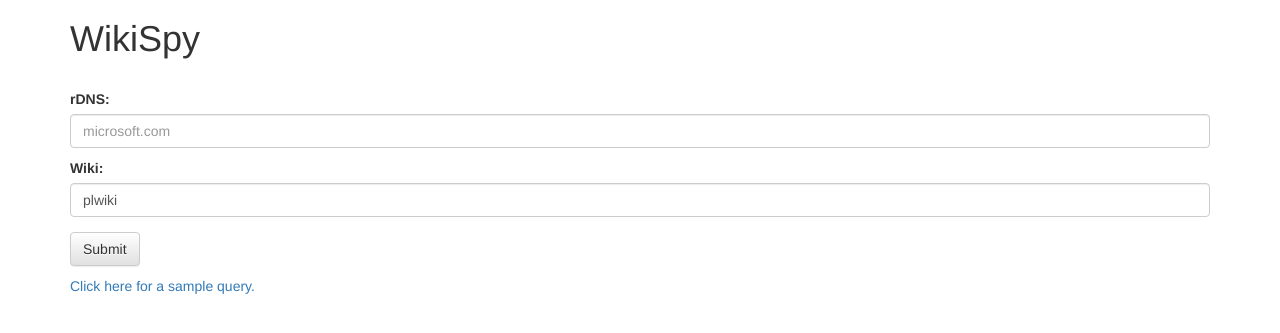
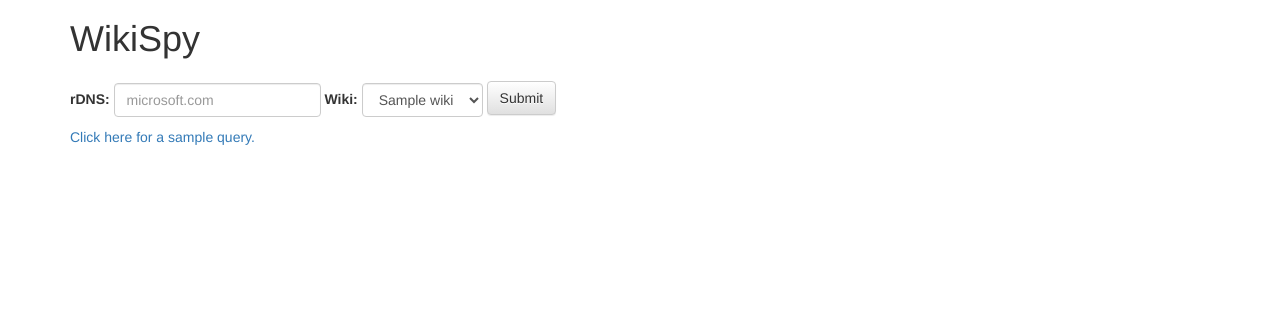
Before and after one commit to d33tah/wikispy, a Django app: template wikispy/templates/index.html in a window 1280 px wide. Shown: the part 51-384 px from the top of the page. Run offline with Django 3.2, Linux system fonts and the light colour scheme; the template is opened without the code that fills it: most values are stand-ins (such as "Sample title", 1, 10 or a date in 2020); some libraries are stand-ins or nearby versions.

Commit message:
Turn the list of wikis into a dropdown.

```diff
--- a/wikispy/templates/index.html
+++ b/wikispy/templates/index.html
@@ -6,12 +6,17 @@
 <p class="bg-danger padded">{{ error }}</p>
 {% endif %}
 
-<form action="." method="post">{% csrf_token %}
+<form action="." method="post" class="form-inline">{% csrf_token %}
   <div class="form-group">
     <label class="padded-top" for="rdns">{% trans "rDNS" %}:</label>
     <input class="form-control" name="rdns" id="rdns" placeholder="microsoft.com">
     <label class="padded-top" for="wiki">{% trans "Wiki" %}:</label>
-    <input class="form-control" name="wiki" id="wiki" value="plwiki">
+    <select class="form-control" name="wiki" id="wiki">
+    {% for wiki in wikis %}
+      <option value="{{ wiki.name }}">{{ wiki.name }}</option>
+    {% endfor %}
+    </select>
+
   </div>
   <button type="submit" class="btn btn-default">{% trans "Submit" %}</button>
 </form>
--- a/wikispy/views.py
+++ b/wikispy/views.py
@@ -1,5 +1,5 @@
 from django.shortcuts import render
-from wikispy.models import get_edits_by_rdns
+from wikispy.models import get_edits_by_rdns, Wiki
 from django.http import HttpResponseRedirect, HttpResponse
 from django.utils.translation import ugettext as _
 import itertools
@@ -10,11 +10,13 @@ def index(request):
     template_params = {}
     if rdns and wiki:
         return HttpResponseRedirect('/by_rdns/%s/%s' % (wiki, rdns))
-    else:
+    elif request.POST:
         template_params['error'] = _(
             '''Please enter rDNS and Wiki
                or click the "Sample query" link below.'''
         )
+    wikis = list(Wiki.objects.all())
+    template_params['wikis'] = wikis
     return render(request, 'index.html', template_params)
 
 
```
